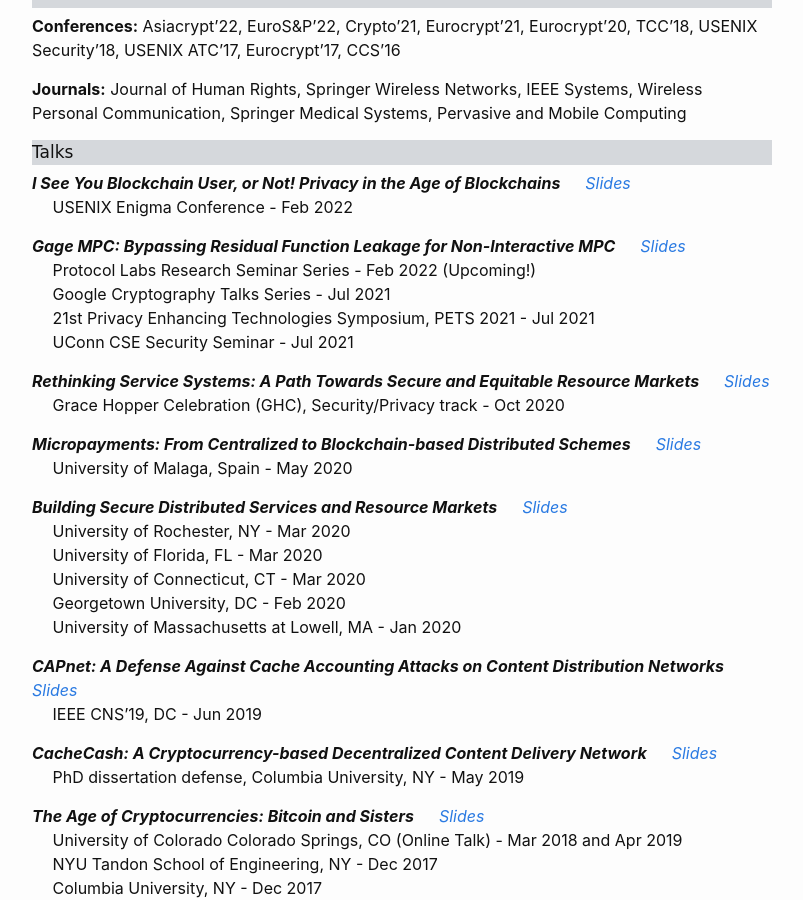
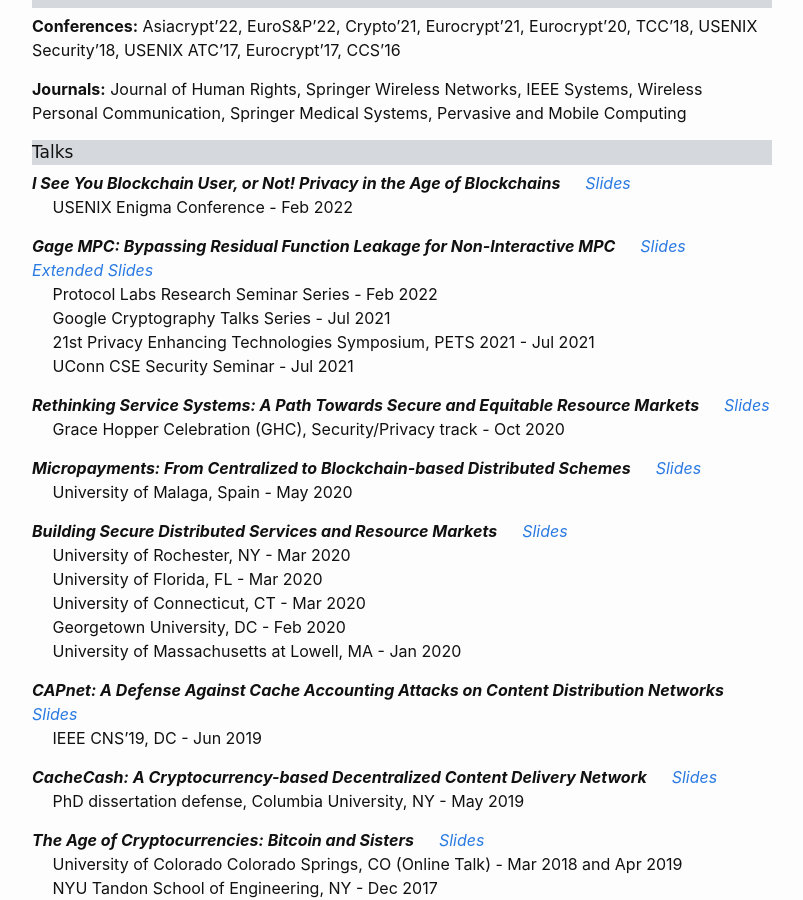
Before and after one commit to GhadaAlmashaqbeh/GhadaAlmashaqbeh.github.io, a Jekyll site: the page built from 03-talks.md, in a window 1280 px wide and 900 px high, scrolled down 612 px. Shown: the whole window, without its empty margins (238-1041 px from the left). Built offline with Jekyll 4.4.1, drawn with Linux system fonts in a browser that asks for light colours.

Commit message:
update talks

```diff
--- a/03-talks.md
+++ b/03-talks.md
@@ -37,8 +37,8 @@
 ***I See You Blockchain User, or Not! Privacy in the Age of Blockchains*** &emsp; [_Slides_](../slides/enigma2022.pdf) <br/>
 &emsp; USENIX Enigma Conference - Feb 2022
 
-***Gage MPC: Bypassing Residual Function Leakage for Non-Interactive MPC*** &emsp; [_Slides_](../slides/gagempc-pets-2021.pdf)<br/>
-&emsp; Protocol Labs Research Seminar Series - Feb 2022 (Upcoming!)<br/>
+***Gage MPC: Bypassing Residual Function Leakage for Non-Interactive MPC*** &emsp; [_Slides_](../slides/gagempc-pets-2021.pdf) &emsp; [_Extended Slides_](../slides/gagempc-ext.pdf)<br/>
+&emsp; Protocol Labs Research Seminar Series - Feb 2022<br/>
 &emsp; Google Cryptography Talks Series - Jul 2021<br/>
 &emsp; 21st Privacy Enhancing Technologies Symposium, PETS 2021 - Jul 2021<br/>
 &emsp; UConn CSE Security Seminar - Jul 2021
```
Also changed, not shown: 2 other files.
